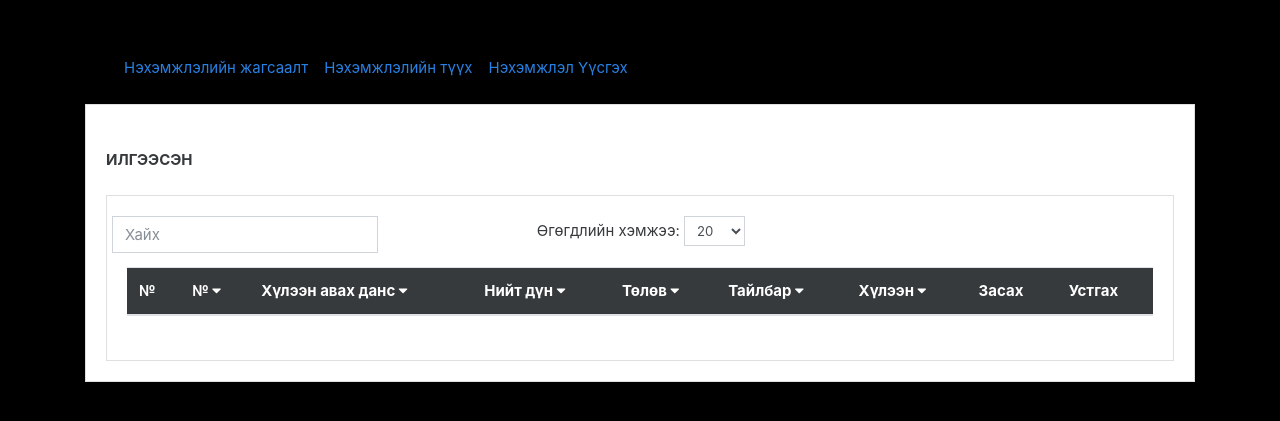
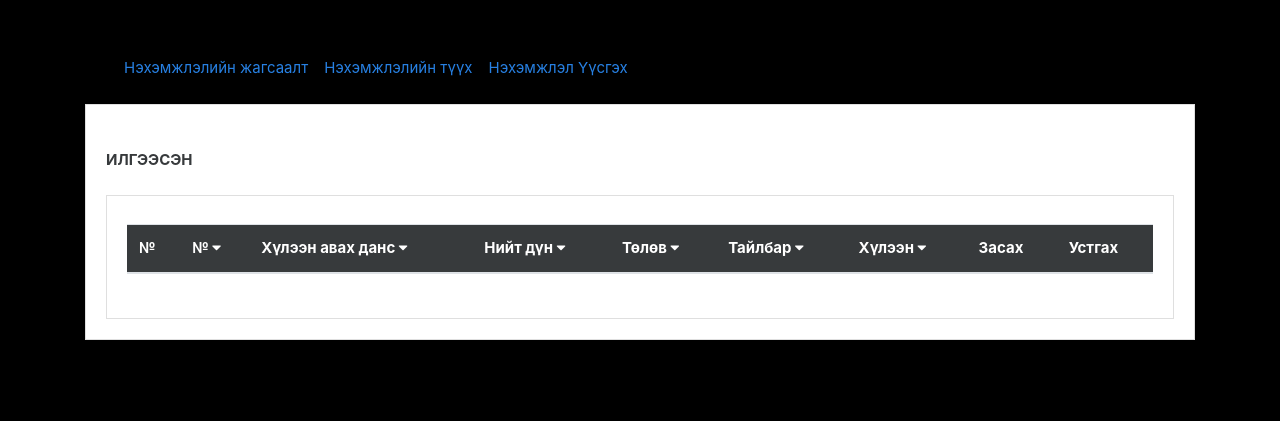
Before and after one commit to Delgermaa47/TDB-INV, a React (Create React App) app in the folder frontend/: page / in a window 1280 px wide. Shown: the part 117-538 px from the top of the page. Built offline with nearby package versions, Linux system fonts and the light colour scheme.

Commit message:
code zohion baiguulsan

```diff
--- a/frontend/src/inc/DataTable/index.jsx
+++ b/frontend/src/inc/DataTable/index.jsx
@@ -107,7 +107,7 @@ export class PortalDataTable extends Component {
                         null
                     :
                         <div className="row">
-                            {
+                            {/* {
                                 хайлт === "open" && has_search_button
                                 ?
                                     <div className="search-bar">
@@ -137,28 +137,7 @@ export class PortalDataTable extends Component {
                                         />
                                         <a><i className="icon-magnifier"></i></a>
                                     </div>
-                            }
-                            {
-                                max_data === 'open'
-                                &&
-                                    <div className="col-xl-4 col-sm-4">
-                                        <div className="row text-right">
-                                            <div className="col">
-                                                <p className={`text-right mt-1 text-${color}`}>Өгөгдлийн хэмжээ:&nbsp;</p>
-                                            </div>
-                                            <div className="row">
-                                                <select className="form-control form-control-sm" value={per_page} onChange={(e) => this.setState({per_page: e.target.value})}>
-                                                    <option value="10">10</option>
-                                                    <option value="20">20</option>
-                                                    <option value="30">30</option>
-                                                    <option value="40">40</option>
-                                                    <option value="50">50</option>
-                                                    <option value="100">100</option>
-                                                </select>
-                                            </div>
-                                        </div>
-                                    </div>
-                            }
+                            } */}
                             {
                                 ( нэгдсэн_хүсэлт || нэмэх_товч )
                                 &&
```
